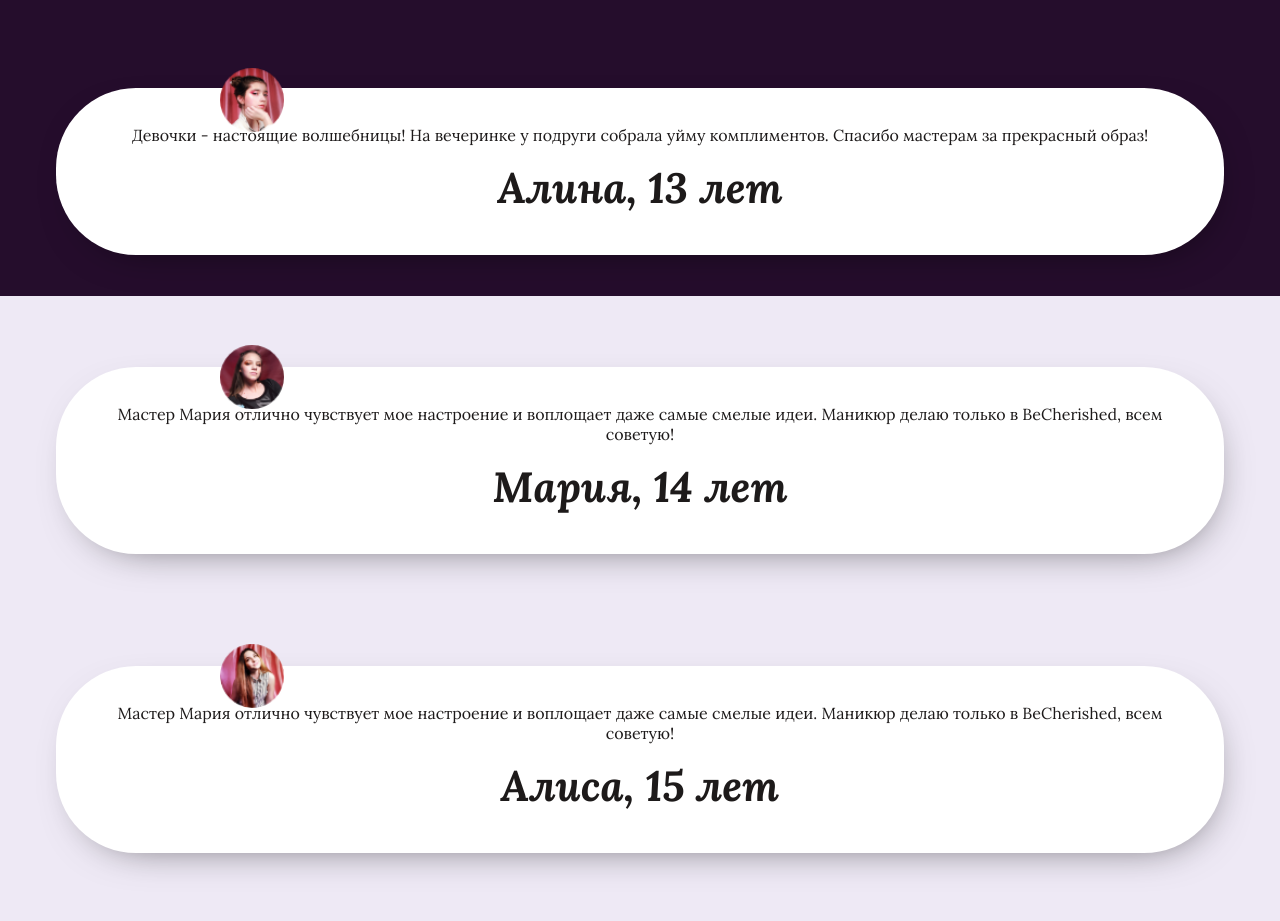
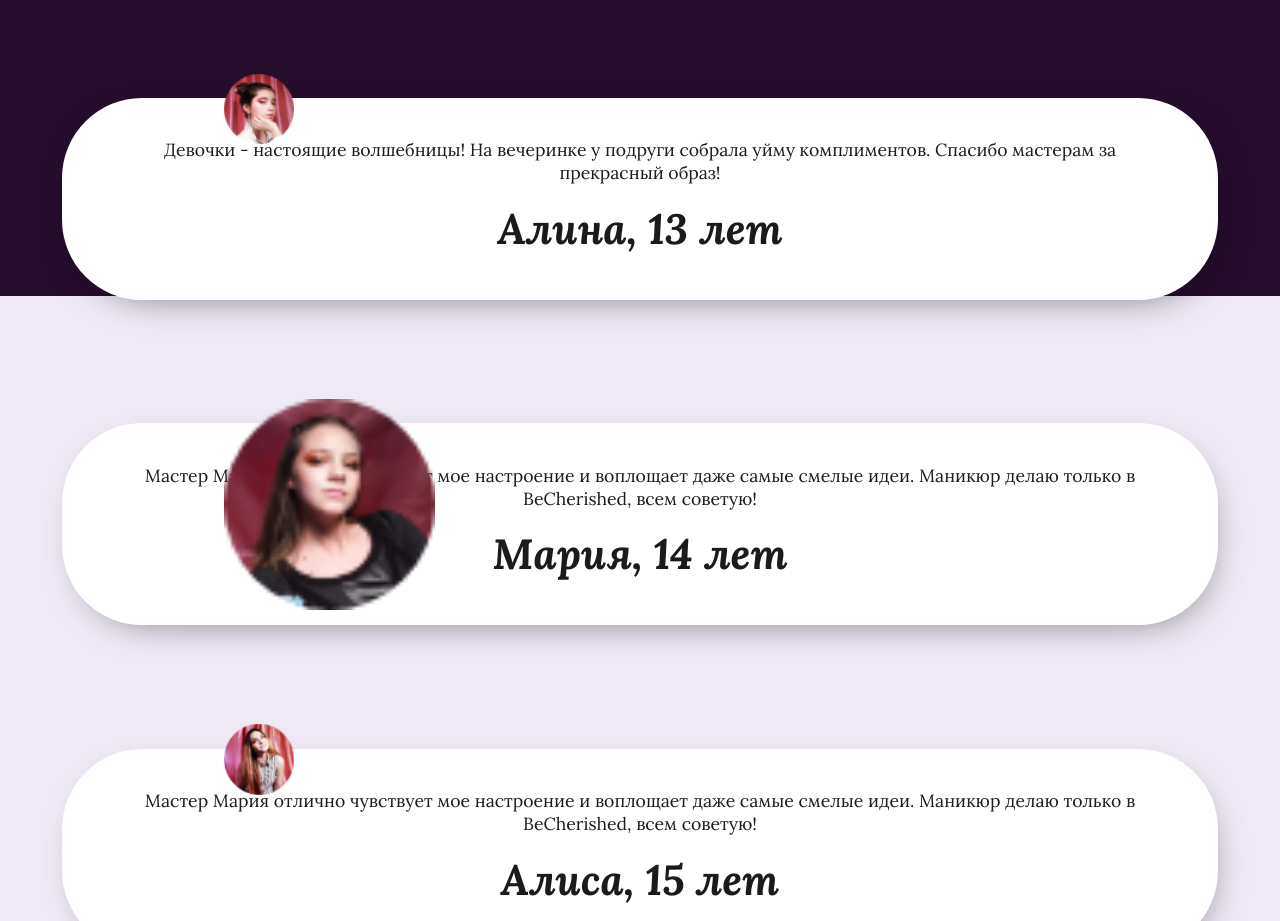
Before and after one commit to DariaDe/BeCh, a plain HTML site: page index.html in a window 1280 px wide. Shown: the part 8298-9219 px from the top of the page. Drawn offline with Linux system fonts and the light colour scheme.

Commit message:
Update styles.css

```diff
--- a/styles.css
+++ b/styles.css
@@ -486,7 +486,7 @@ min-height: 100vh;
   padding: 1.3em 3em 2.5em;
   text-align: center;
   font-family: 'Lora', serif;
-  font-size: 1em;
+  font-size: 1.1em;
   color: #1D1A1A;
   margin: 6em 3.5em;
   border-radius: 80px;
@@ -529,8 +529,8 @@ min-height: 100vh;
   content: "";
   background: url("images/MariaReview.png");
   position: absolute;
-  width:4em;
-  height:4em;
+  width:12em;
+  height:12em;
   background-size:     cover;
   background-repeat:   no-repeat;
   background-position: center center;
```
